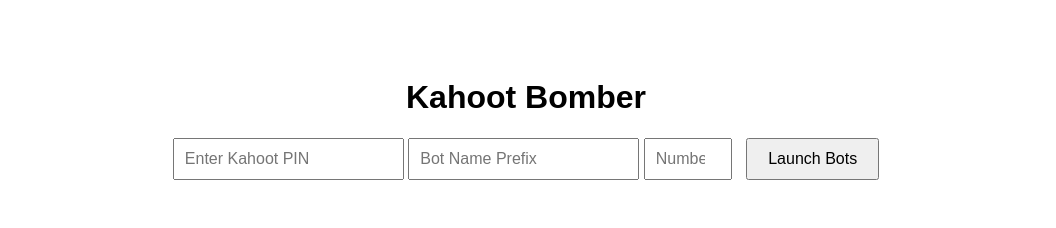
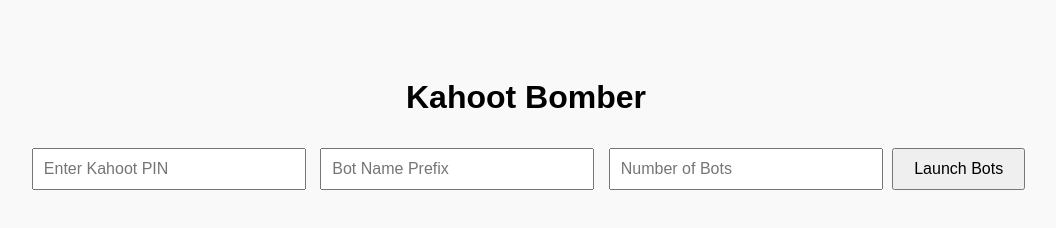
Before and after one commit to godlyrblx/kahoot-bomb, a plain HTML site: page index.html in a window 1280 px wide. Shown: the whole page, without its empty margins (114-1170 px from the left). Drawn offline with Linux system fonts and the light colour scheme.

Commit message:
Update style.css

```diff
--- a/style.css
+++ b/style.css
@@ -2,17 +2,20 @@ body {
   font-family: sans-serif;
   text-align: center;
   padding: 50px;
+  background: #f9f9f9;
 }
 
 input {
   padding: 10px;
   font-size: 16px;
+  margin: 5px;
+  width: 250px;
 }
 
 button {
   padding: 10px 20px;
   font-size: 16px;
-  margin-left: 10px;
+  margin-top: 10px;
 }
 
 #status {
```
